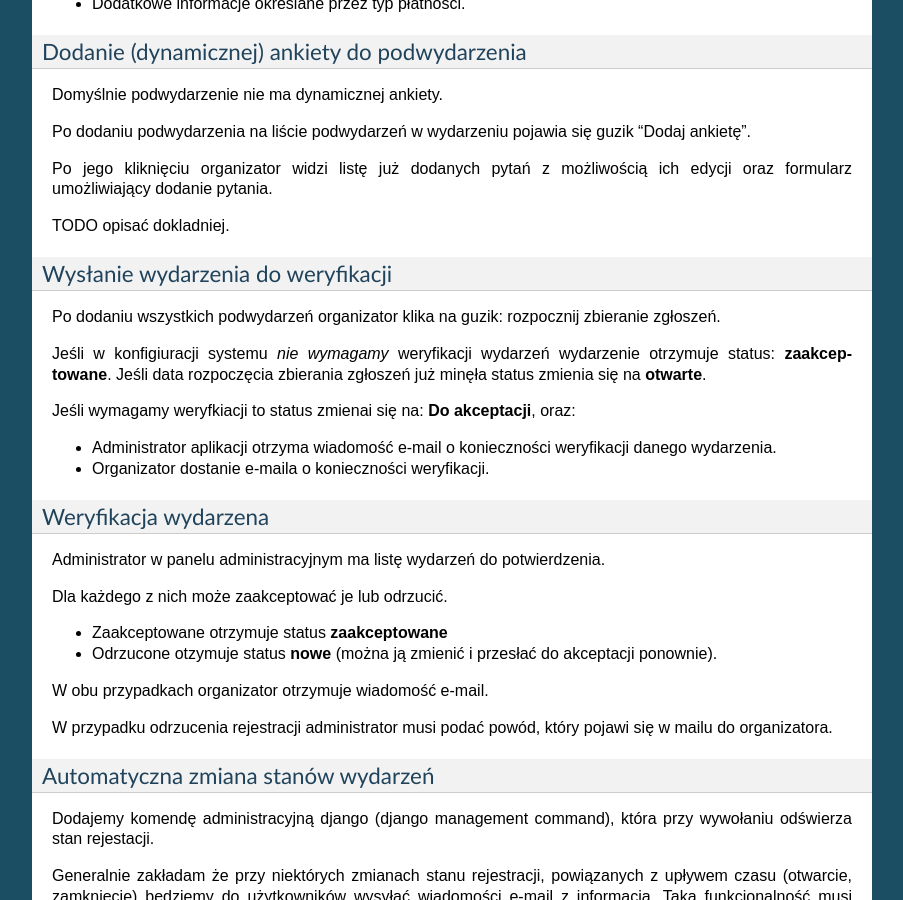
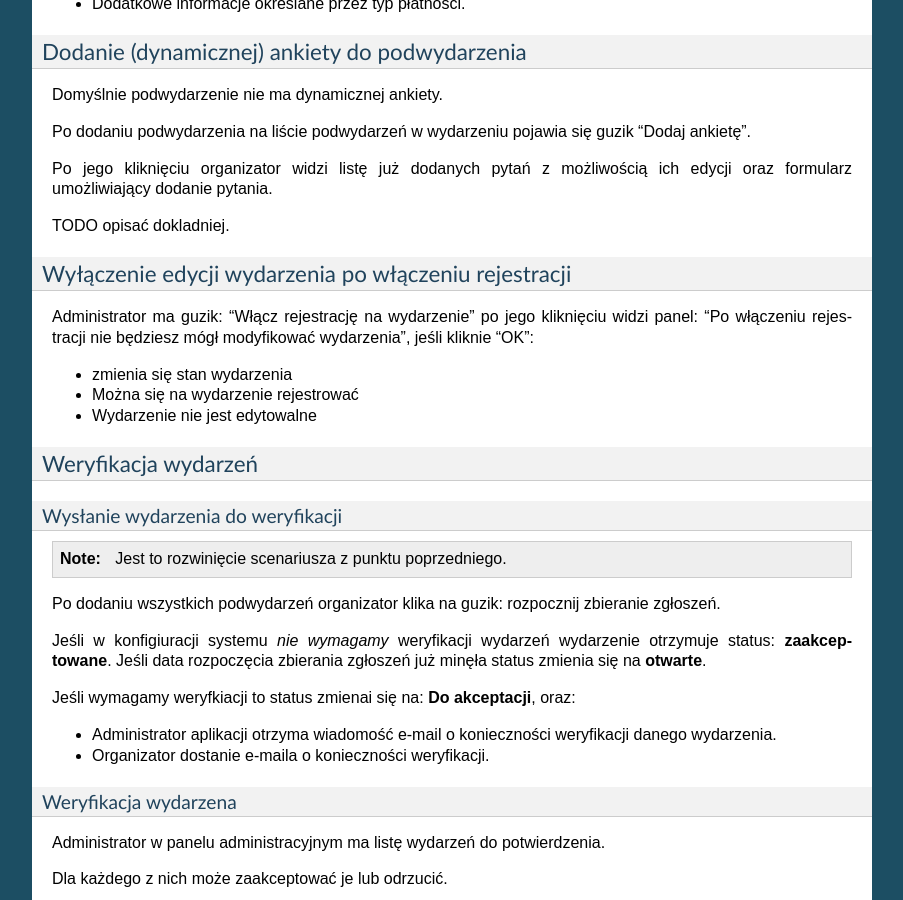
Before and after one commit to wnt-zhp/drigan, a Sphinx documentation site: the page built from docs/design/spec10.rst, in a window 1280 px wide and 900 px high, scrolled down 7763 px. Shown: the whole window, without its empty margins (198-1101 px from the left). Built offline with Sphinx 7.4.7, drawn with Linux system fonts in a browser that asks for light colours; some of the changed text lies outside the part shown.

Commit message:
Dwa kolejne scenariusze

```diff
--- a/docs/design/spec10.rst
+++ b/docs/design/spec10.rst
@@ -538,8 +538,33 @@ umożliwiający dodanie pytania.
 
 TODO opisać dokladniej.
 
+
+.. _spec-v10-register-event:
+
+Wyłączenie edycji wydarzenia po włączeniu rejestracji
+*****************************************************
+
+Administrator ma guzik: "Włącz rejestrację na wydarzenie" po jego kliknięciu
+widzi panel: "Po włączeniu rejestracji nie będziesz mógł modyfikować wydarzenia",
+jeśli kliknie "OK":
+
+* zmienia się stan wydarzenia
+* Można się na wydarzenie rejestrować
+* Wydarzenie nie jest edytowalne
+
+
+.. _spec-v10-werify-event:
+
+Weryfikacja wydarzeń
+********************
+
+
 Wysłanie wydarzenia do weryfikacji
-**********************************
+##################################
+
+.. note::
+
+    Jest to rozwinięcie scenariusza z punktu poprzedniego.
 
 Po dodaniu wszystkich podwydarzeń organizator klika na guzik:
 rozpocznij zbieranie zgłoszeń.
@@ -557,7 +582,7 @@ Jeśli wymagamy weryfkiacji to status zmienai się na: **Do akceptacji**, oraz:
 .. _spec-v10-event-accept:
 
 Weryfikacja wydarzena
-*********************
+#####################
 
 Administrator w panelu administracyjnym ma listę wydarzeń do potwierdzenia.
 
```
